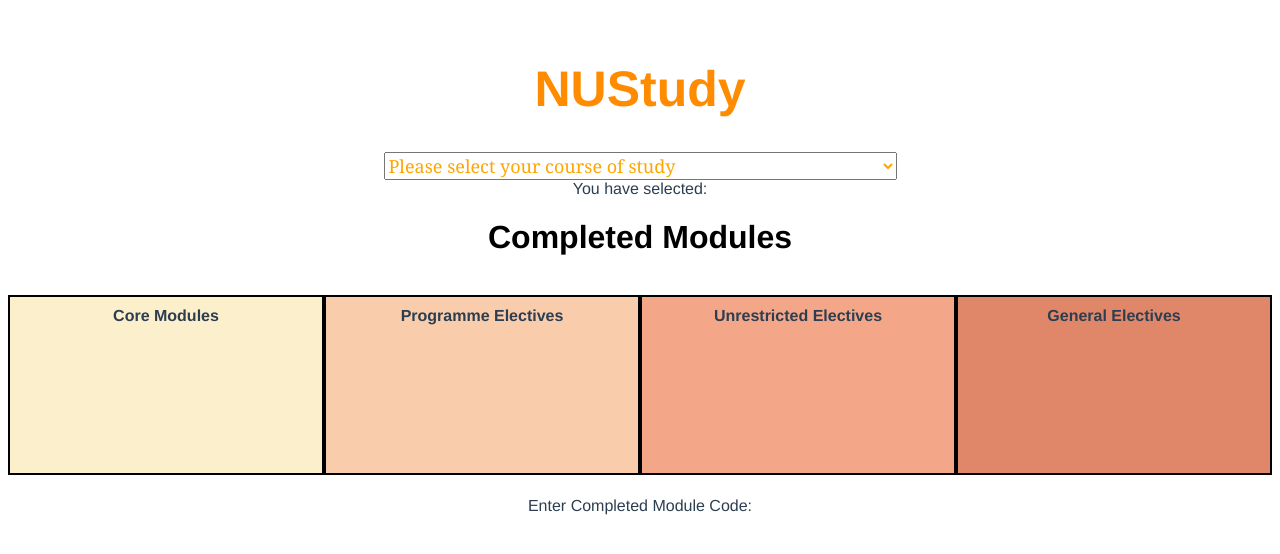
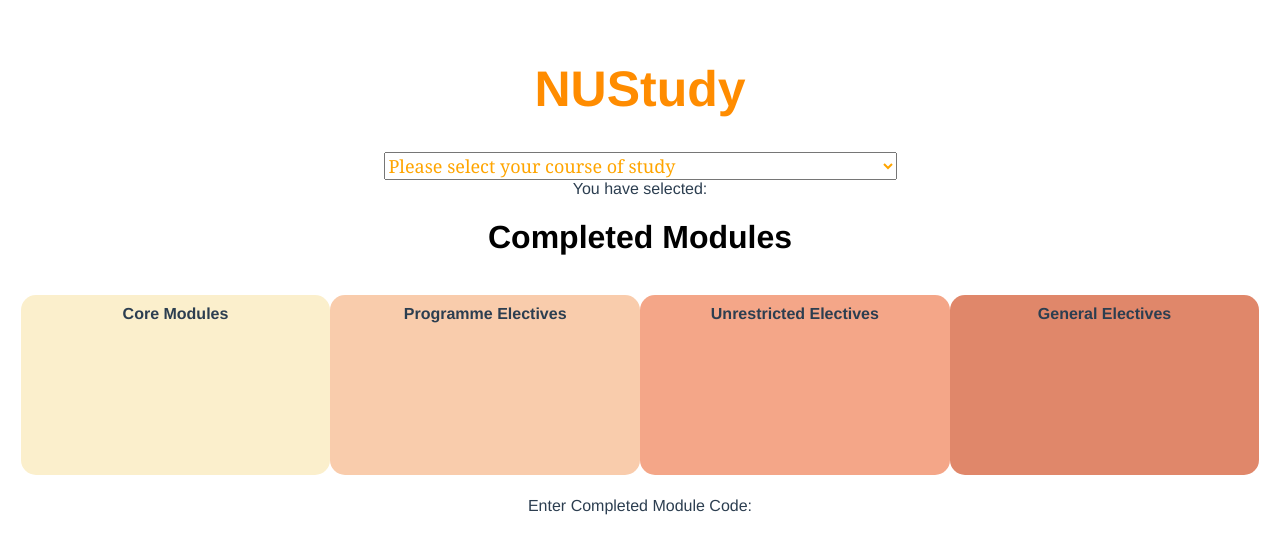
Before and after one commit to hongquan97/project_pancakes, a Vue app: page / in a window 1280 px wide. Shown: the top 554 px of the page. Built offline with nearby package versions, Linux system fonts and the light colour scheme.

Commit message:
Update CompletedBox.vue

```diff
--- a/src/components/CompletedBox.vue
+++ b/src/components/CompletedBox.vue
@@ -35,14 +35,16 @@ export default {
 <!-- Add "scoped" attribute to limit CSS to this component only -->
 <style scoped>
 #CM, #PE, #UE, #GE {
+  border-radius: 15px;
   display: inline-block;
   box-sizing: border-box;
   padding: 10px;
   margin: 0;
-  border: 2px solid black;
-  width: 25%;
+  width: 24.5%;
   height: 180px;
   overflow: auto;
+  border-collapse: separate;
+  border-spacing: 10px;
 }
 #CM {
   background: #fbefcc;
```
